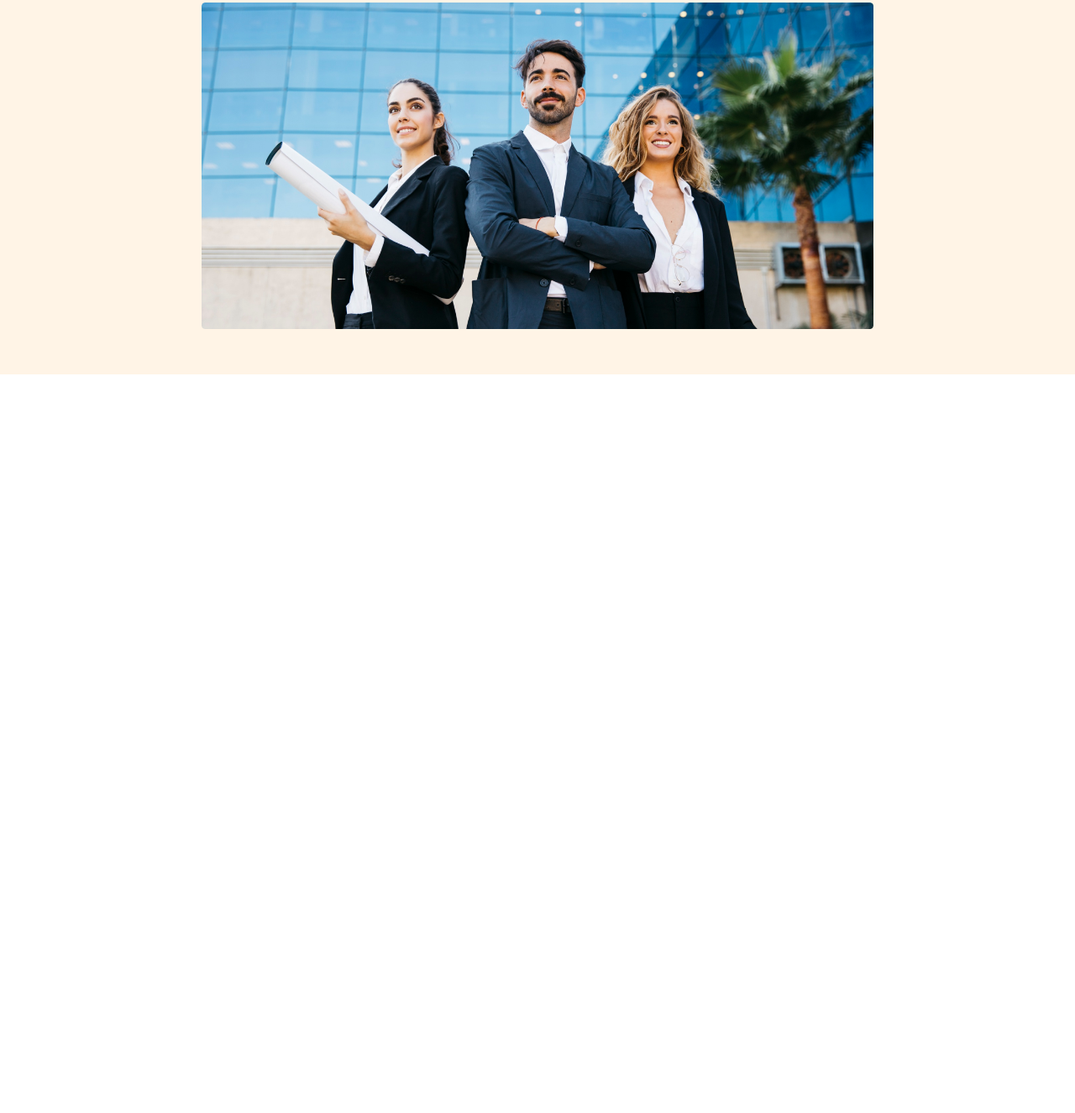
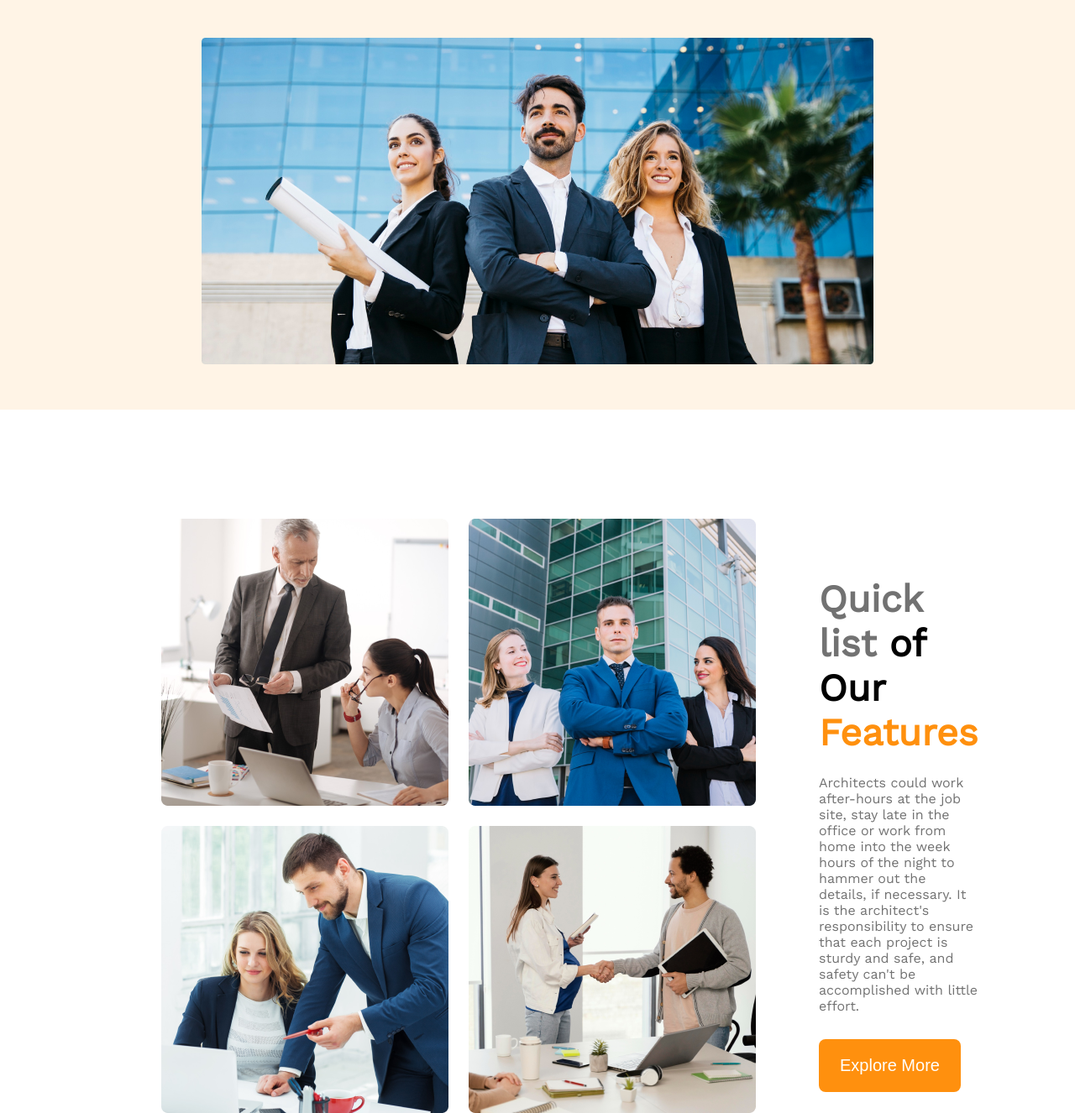
Before and after one commit to faridul22/g3-architects-solution, a plain HTML site: page index.html in a window 1280 px wide. Shown: the part 538-1864 px from the top of the page at 84% size. Before the commit the page ends 984 px from the top, so only its background shows below. Drawn offline with nearby package versions, Linux system fonts and the light colour scheme.

Commit message:
our feature section added

```diff
--- a/css/style.css
+++ b/css/style.css
@@ -11,6 +11,20 @@ body {
 header {
     padding: 50px 240px;
     background: rgba(255, 144, 14, 0.1);
+}
+
+.container {
+    display: flex;
+    align-items: center;
+    justify-content: space-between;
+    margin: 0 auto;
+    padding-top: 130px;
+    width: 70%;
+}
+
+.description {
+    margin-bottom: 30px;
+    color: #727272;
 }
 
 /*------------------
@@ -45,11 +59,6 @@ header {
     color: #131313;
 }
 
-.banner-description {
-    margin-bottom: 30px;
-    color: #727272;
-
-}
 
 .banner-container {
     text-align: center;
@@ -63,11 +72,36 @@ header {
 .btn-primary {
     border: none;
     color: #FFFFFF;
-    font-weight: 600;
+    font-weight: 600px;
     font-size: 20px;
     padding: 20px 25px;
     background: #FF900E;
     border-radius: 8px;
+}
+
+/* our features style */
+.features-thumbnail {
+    display: grid;
+    grid-template-columns: repeat(2, 1fr);
+    gap: 24px;
+}
+
+.features-info {
+    margin-left: 75px;
+}
+
+.our-features-section-title {
+    font-weight: 700px;
+    font-size: 45px;
+    margin-bottom: 24px;
+}
+
+.our-features-section-title #unique-color-1 {
+    color: #727272;
+}
+
+.our-features-section-title #unique-color-2 {
+    color: #FF900E;
 }
 
 
--- a/index.html
+++ b/index.html
@@ -26,18 +26,39 @@
         </nav>
         <!-- banner -->
         <div class="banner-container">
-            <h1 class="banner-title">Brand New <br>
+            <h3 class="banner-title">Brand New <br>
                 Group of Architects
-            </h1>
-            <p class="banner-description">This is largely down to
+            </h3>
+            <p class="description">This is largely down to
                 the fact that Bob is an experienced, practicing architect, which is reflected in savvy posts ranging
                 from technical advice to lighthearted jabs at common misconceptions of the industry.</p>
             <button class="btn-primary">Explore More</button>
             <img src="images/banner.png" alt="">
         </div>
     </header>
+
     <main>
-
+        <!-- our features section -->
+        <section class="container">
+            <div class="features-thumbnail">
+                <img src="images/team1.png" alt="">
+                <img src="images/team2.png" alt="">
+                <img src="images/team3.png" alt="">
+                <img src="images/team4.png" alt="">
+            </div>
+            <div class="features-info">
+                <h3 class="our-features-section-title">
+                    <span id="unique-color-1">Quick list</span>
+                    of Our <br>
+                    <span id="unique-color-2">Features</span>
+                </h3>
+                <p class="description">Architects could work after-hours at the job site, stay late in the
+                    office or work from home into the week hours of the night to hammer out the details, if necessary.
+                    It is the architect's responsibility to ensure that each project is sturdy and safe, and safety
+                    can't be accomplished with little effort.</p>
+                <button class="btn-primary">Explore More</button>
+            </div>
+        </section>
     </main>
     <footer>
 
```
